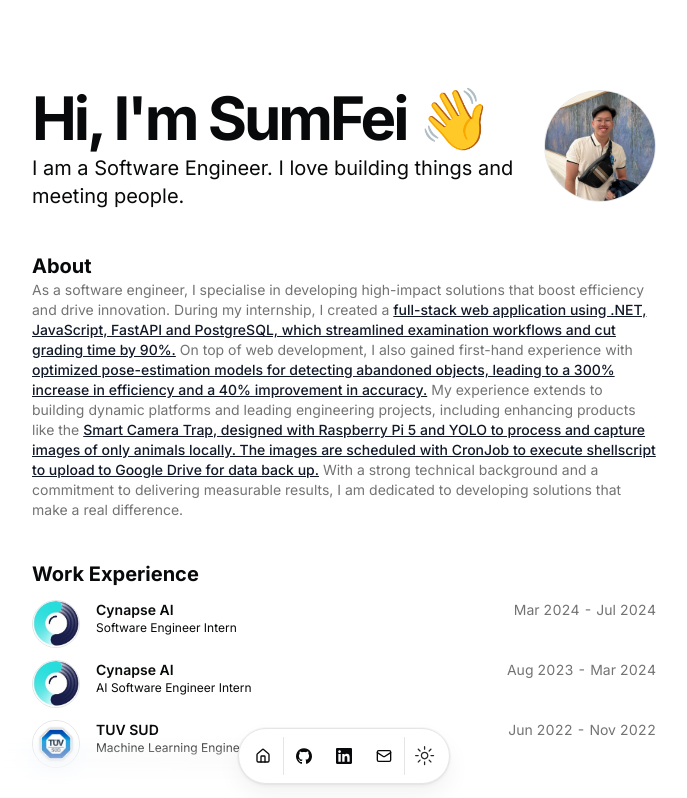
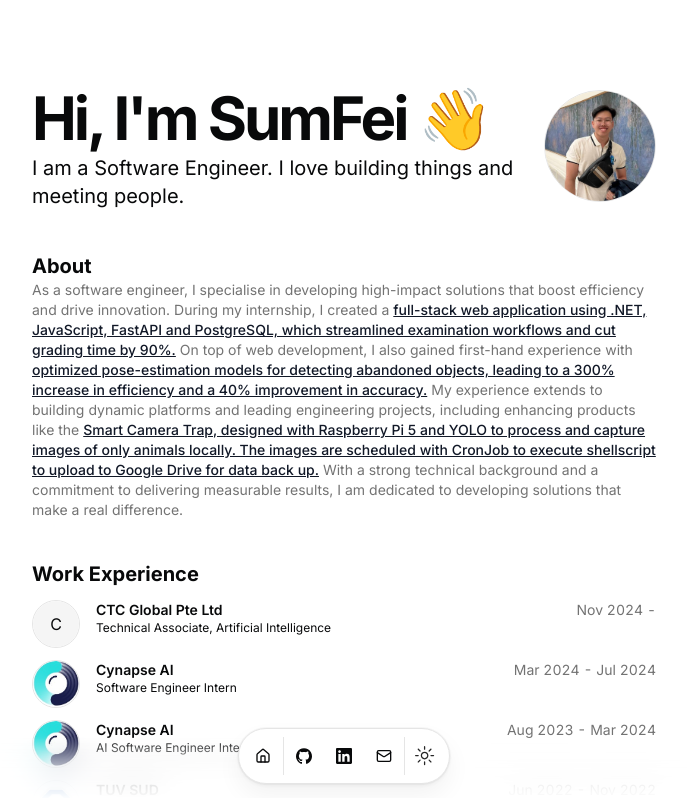
Before and after one commit to iJoyRide/me, a Next.js app: page / in a window 1280 px wide. Shown: the top 798 px of the page, without its empty margins (296-983 px from the left). Built offline with nearby package versions, Linux system fonts and the light colour scheme.

Commit message:
Update resume.tsx

```diff
--- a/src/data/resume.tsx
+++ b/src/data/resume.tsx
@@ -89,6 +89,17 @@ export const DATA = {
   },
 
   work: [
+    {
+      company: "CTC Global Pte Ltd",
+      href: "https://www.ctc-g.com.sg",
+      badges: [],
+      location: "Remote",
+      title: "Technical Associate, Artificial Intelligence",
+      logoUrl: "",
+      start: "Nov 2024",
+      end: "",
+      description:"",
+    },
     {
       company: "Cynapse AI",
       href: "https://www.cynapse.ai/",
```
